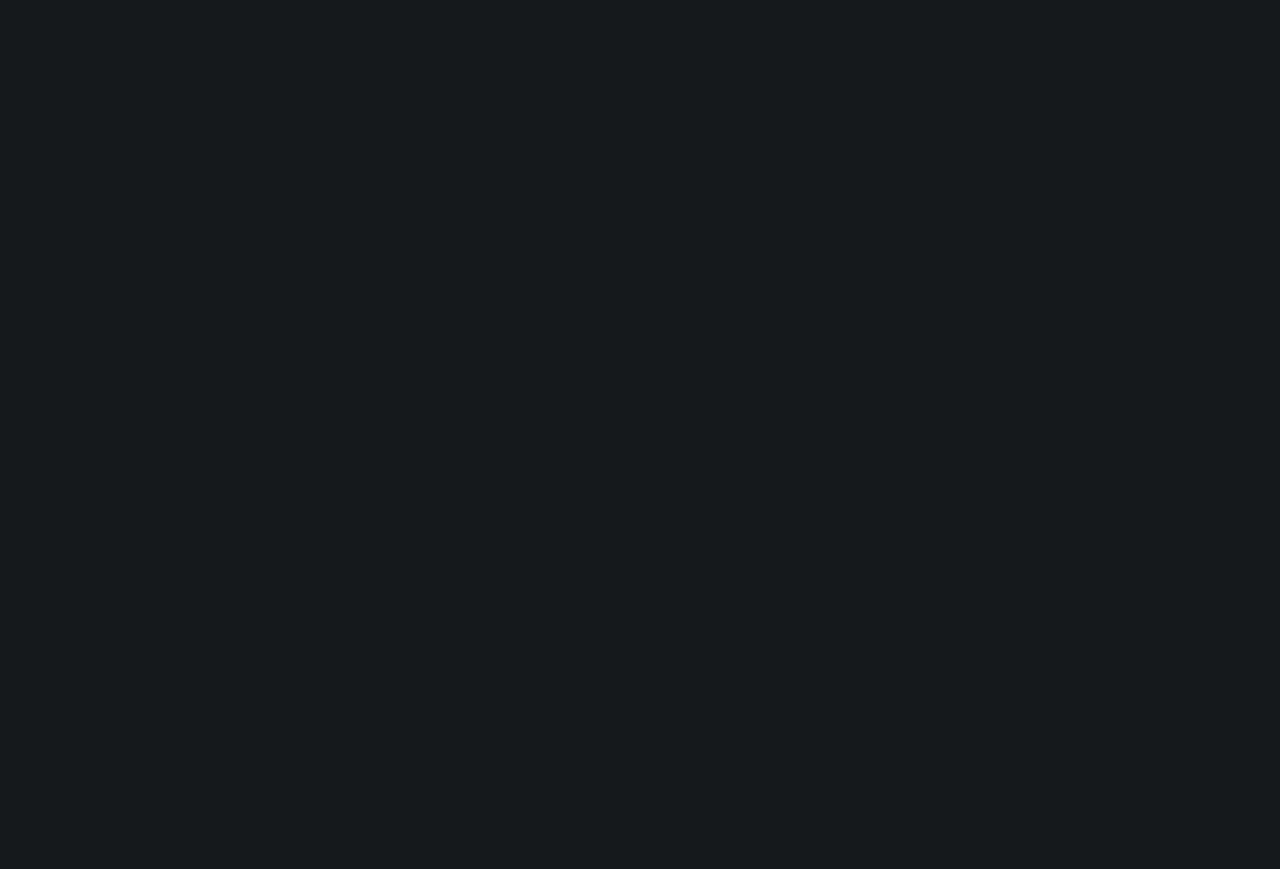
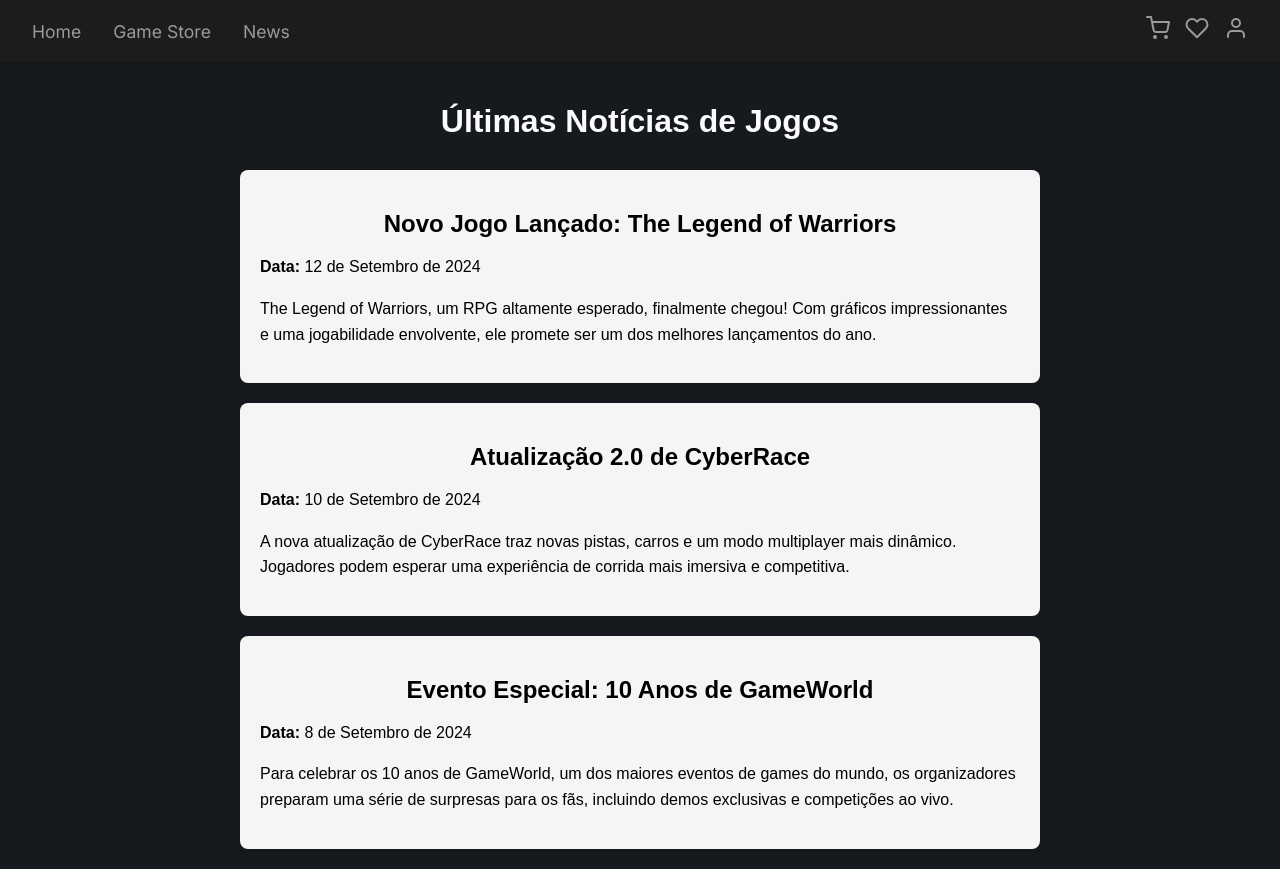
Before and after one commit to mateusmarquessz/Video-Game-Store, a React (Create React App) app in the folder front/: page /news in a window 1280 px wide. Before the commit this address had no page. Before the commit the page ends 800 px from the top, so only its background shows below. Built offline with nearby package versions, Linux system fonts and the light colour scheme.

Commit message:
Atualizacoes do meu front-end
Nao implementei  ainda a maior parte de requisicao do back-end para o front. e somente a base de tudo

```diff
--- a/front/src/App.js
+++ b/front/src/App.js
@@ -4,9 +4,11 @@ import { BrowserRouter as Router, Route, Routes, Navigate } from 'react-router-d
 import Header from './Components/Header';
 import LoginPage from './Components/LoginPage';
 import RegisterPage from './Components/RegisterPage';
-import Sidebar from './Components/Sidebar';
 import AdminPage from './Components/AdminPage';
+import MainPage from './Components/MainPage';
 import UserPage from './Components/UserPage';
+import NewsPage from './Components/NewsPage';
+import HomePage from './Components/HomePage';
 import './App.css';
 
 function App() {
@@ -28,7 +30,7 @@ function App() {
               <div className="App">
                 <Header />
                 <div className="content">
-                  <UserPage isAuthenticated={isAuthenticated} />
+                  <AdminPage isAuthenticated={isAuthenticated} />
                 </div>
               </div>
             ) : (
@@ -36,6 +38,9 @@ function App() {
             )
           }
         />
+        <Route path="/GameStore" element={<MainPage />} />
+        <Route path="/UserPage" element={<UserPage />} />
+        <Route path="/news" element={<NewsPage />} />
       </Routes>
     </Router>
   );
--- a/front/src/Components/AdminPage.jsx
+++ b/front/src/Components/AdminPage.jsx
@@ -1,6 +1,7 @@
 import React, { useState, useEffect } from 'react';
 import axios from 'axios';
 import './css/MainContent.css';
+import Sidebar from './Sidebar';
 
 function MainContent({ isAuthenticated }) {
   const [games, setGames] = useState([]);
@@ -95,6 +96,8 @@ function MainContent({ isAuthenticated }) {
   };
 
   return (
+    <>
+    <Sidebar/>
     <main className="main-content">
       <div className="game-thumbnails">
         {games.map((game) => (
@@ -152,6 +155,7 @@ function MainContent({ isAuthenticated }) {
         </form>
       )}
     </main>
+    </>
   );
 }
 
--- a/front/src/Components/Header.jsx
+++ b/front/src/Components/Header.jsx
@@ -20,7 +20,7 @@ function Header() {
             <Link to="/">Home</Link>
           </li>
           <li className="nav-item">
-            <Link to="/game-store">Game Store</Link>
+            <Link to="/gamestore">Game Store</Link>
           </li>
           <li className="nav-item">
             <Link to="/news">News</Link>
@@ -39,12 +39,6 @@ function Header() {
                 >
                   Cart
                 </button>
-                <button
-                  className={`tab-button ${activeTab === 'favorites' ? 'active' : ''}`}
-                  onClick={() => setActiveTab('favorites')}
-                >
-                  Favorites
-                </button>
               </div>
               <div className="tab-content">
                 {activeTab === 'cart' ? (
@@ -57,11 +51,7 @@ function Header() {
                   </>
                 ) : (
                   <>
-                    <h4>Your Favorites</h4>
-                    <p>Favorite Game 1</p>
-                    <p>Favorite Game 2</p>
-                    <p>Favorite Game 3</p>
-                    {/* Coloque aqui a lógica para exibir os favoritos reais */}
+
                   </>
                 )}
               </div>
@@ -79,12 +69,6 @@ function Header() {
                 >
                   Favorites
                 </button>
-                <button
-                  className={`tab-button ${activeTab === 'cart' ? 'active' : ''}`}
-                  onClick={() => setActiveTab('cart')}
-                >
-                  Cart
-                </button>
               </div>
               <div className="tab-content">
                 {activeTab === 'favorites' ? (
@@ -97,11 +81,7 @@ function Header() {
                   </>
                 ) : (
                   <>
-                    <h4>Your Cart</h4>
-                    <p>Game 1</p>
-                    <p>Game 2</p>
-                    <p>Game 3</p>
-                    {/* Coloque aqui a lógica para exibir os jogos reais no carrinho */}
+
                   </>
                 )}
               </div>
@@ -110,7 +90,7 @@ function Header() {
         </div>
         <div className="icon">
           <Link to="/UserPage">
-            <i><FiUser /></i>
+            <i><FiUser/></i>
           </Link>
         </div>
       </div>
--- /dev/null
+++ b/front/src/Components/HomePage.jsx
@@ -0,0 +1,37 @@
+import React from 'react';
+import './css/HomePage.css';
+
+function HomePage() {
+  return (
+    <div className="home-page">
+      <header className="hero-section">
+        <h1>Bem-vindo ao Game Store!</h1>
+        <p>Explore os melhores jogos, acompanhe as últimas novidades e descubra ofertas incríveis.</p>
+      </header>
+      <section className="features">
+        <h2>Destaques</h2>
+        <div className="feature-list">
+          <div className="feature-item">
+            <h3>Jogos Recentes</h3>
+            <p>Veja os lançamentos mais recentes e não perca as novidades do mundo dos jogos.</p>
+          </div>
+          <div className="feature-item">
+            <h3>Ofertas Especiais</h3>
+            <p>Encontre ofertas e descontos exclusivos para você.</p>
+          </div>
+          <div className="feature-item">
+            <h3>Notícias</h3>
+            <p>Fique por dentro das últimas notícias e atualizações do universo dos games.</p>
+          </div>
+        </div>
+      </section>
+      <section className="call-to-action">
+        <h2>Comece a Explorar</h2>
+        <p>Não espere mais! Navegue pela nossa loja e descubra tudo o que temos a oferecer.</p>
+        <button onClick={() => window.location.href = '/game-store'}>Ver Jogos</button>
+      </section>
+    </div>
+  );
+}
+
+export default HomePage;
--- a/front/src/Components/MainPage.jsx
+++ b/front/src/Components/MainPage.jsx
@@ -3,6 +3,7 @@ import React, { useState, useEffect } from 'react';
 import axios from 'axios';
 import './css/MainContent.css';
 import Sidebar from './Sidebar';
+import Header from './Header';
 
 function UserPage() {
   const [games, setGames] = useState([]);
@@ -53,6 +54,8 @@ function UserPage() {
 
   return (
     <>
+      <Header /> {/* Renderize o Header aqui */}
+      <div className='content'>
       <div className="main-content">
         <Sidebar onFilterChange={handleFilterChange} />
       </div>
@@ -66,6 +69,7 @@ function UserPage() {
           </div>
         ))}
       </div>
+      </div>
     </>
   );
 }
--- /dev/null
+++ b/front/src/Components/NewsPage.jsx
@@ -0,0 +1,45 @@
+import React from 'react';
+import './css/NewsPage.css';
+import Header from './Header';
+
+function NewsPage() {
+  const newsArticles = [
+    {
+      title: "Novo Jogo Lançado: The Legend of Warriors",
+      date: "12 de Setembro de 2024",
+      content: "The Legend of Warriors, um RPG altamente esperado, finalmente chegou! Com gráficos impressionantes e uma jogabilidade envolvente, ele promete ser um dos melhores lançamentos do ano."
+    },
+    {
+      title: "Atualização 2.0 de CyberRace",
+      date: "10 de Setembro de 2024",
+      content: "A nova atualização de CyberRace traz novas pistas, carros e um modo multiplayer mais dinâmico. Jogadores podem esperar uma experiência de corrida mais imersiva e competitiva."
+    },
+    {
+      title: "Evento Especial: 10 Anos de GameWorld",
+      date: "8 de Setembro de 2024",
+      content: "Para celebrar os 10 anos de GameWorld, um dos maiores eventos de games do mundo, os organizadores preparam uma série de surpresas para os fãs, incluindo demos exclusivas e competições ao vivo."
+    }
+  ];
+
+  return (
+    <>
+    <Header /> {/* Renderize o Header aqui */}
+    <div className='content'>
+    <div className="news-page">
+      <h1>Últimas Notícias de Jogos</h1>
+      <div className="news-list">
+        {newsArticles.map((article, index) => (
+          <div className="news-article" key={index}>
+            <h2>{article.title}</h2>
+            <p><strong>Data:</strong> {article.date}</p>
+            <p>{article.content}</p>
+          </div>
+        ))}
+      </div>
+    </div>
+    </div>
+    </>
+  );
+}
+
+export default NewsPage;
--- a/front/src/Components/css/Header.css
+++ b/front/src/Components/css/Header.css
@@ -64,7 +64,7 @@
 
 .dropdown-panel {
     position: absolute;
-    top: 2rem;
+    top: 4rem;
     right: 0;
     background-color: #fff;
     color: #000;
--- /dev/null
+++ b/front/src/Components/css/HomePage.css
@@ -0,0 +1,82 @@
+.home-page {
+    padding: 20px;
+    max-width: 1200px;
+    margin: 0 auto;
+    font-family: Arial, sans-serif;
+  }
+
+  .hero-section {
+    text-align: center;
+    padding: 50px 0;
+    background-color: #f0f0f0;
+    border-bottom: 1px solid #ddd;
+    color: black;
+    border-radius: 8px;
+  }
+
+  .hero-section h1 {
+    font-size: 36px;
+    margin-bottom: 10px;
+  }
+
+  .hero-section p {
+    font-size: 18px;
+  }
+
+  .features {
+    margin: 40px 0;
+  }
+
+  .features h2 {
+    font-size: 28px;
+    margin-bottom: 20px;
+  }
+
+  .feature-list {
+    display: flex;
+    justify-content: space-between;
+  }
+
+  .feature-item {
+    flex: 1;
+    margin: 0 10px;
+    padding: 20px;
+    background-color: #f9f9f9;
+    border: 1px solid #ddd;
+    border-radius: 8px;
+    color: black;
+  }
+
+  .feature-item h3 {
+    font-size: 22px;
+    margin-bottom: 10px;
+  }
+
+  .call-to-action {
+    text-align: center;
+    margin: 40px 0;
+  }
+
+  .call-to-action h2 {
+    font-size: 28px;
+    margin-bottom: 10px;
+  }
+
+  .call-to-action p {
+    font-size: 18px;
+    margin-bottom: 20px;
+  }
+
+  .call-to-action button {
+    font-size: 18px;
+    padding: 10px 20px;
+    background-color: #007bff;
+    color: white;
+    border: none;
+    border-radius: 5px;
+    cursor: pointer;
+  }
+
+  .call-to-action button:hover {
+    background-color: #0056b3;
+  }
--- a/front/src/Components/css/MainContent.css
+++ b/front/src/Components/css/MainContent.css
@@ -54,3 +54,8 @@
   display: block;
   margin-top: 10px;
 }
+
+.content {
+  display: flex;
+  flex: 1;
+}
--- /dev/null
+++ b/front/src/Components/css/NewsPage.css
@@ -0,0 +1,40 @@
+.news-page {
+    padding: 20px;
+    max-width: 800px;
+    margin: 0 auto;
+    font-family: Arial, sans-serif;
+  }
+
+  h1 {
+    text-align: center;
+    margin-bottom: 30px;
+  }
+
+  .news-list {
+    display: flex;
+    flex-direction: column;
+    gap: 20px;
+  }
+
+  .news-article {
+    background-color: #f5f5f5;
+    border-radius: 8px;
+    padding: 20px;
+    box-shadow: 0 2px 5px rgba(0, 0, 0, 0.1);
+    color: black;
+  }
+
+  .news-article h2 {
+    font-size: 24px;
+    margin-bottom: 10px;
+  }
+
+  .news-article p {
+    font-size: 16px;
+    line-height: 1.6;
+  }
+
+  .content {
+    display: flex;
+    flex: 1;
+  }
--- a/front/src/Components/css/UserPage.css
+++ b/front/src/Components/css/UserPage.css
@@ -24,6 +24,7 @@
 .profile-header h1 {
   margin: 0;
   font-size: 2rem;
+  color: black;
 }
 
 .edit-button {
@@ -53,6 +54,7 @@
   display: flex;
   flex-direction: column;
   gap: 1rem;
+  color: black;
 }
 
 .profile-info label {
@@ -74,3 +76,8 @@
 .profile-info textarea {
   height: 100px;
 }
+
+.content {
+  display: flex;
+  flex: 1;
+}
```
Also changed, not shown: front/src/Components/UserPage.jsx (+7 -1 lines). Lines whose indentation alone changed are shown as unchanged.
